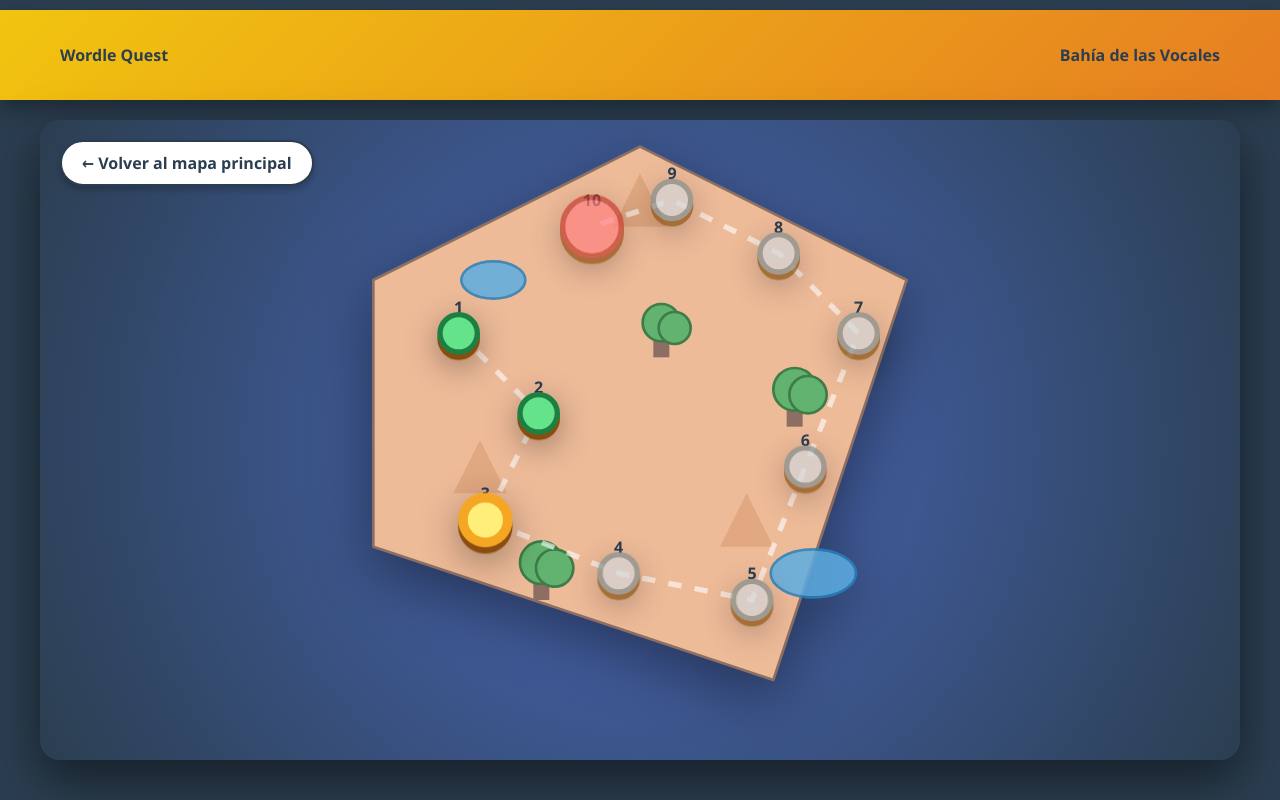
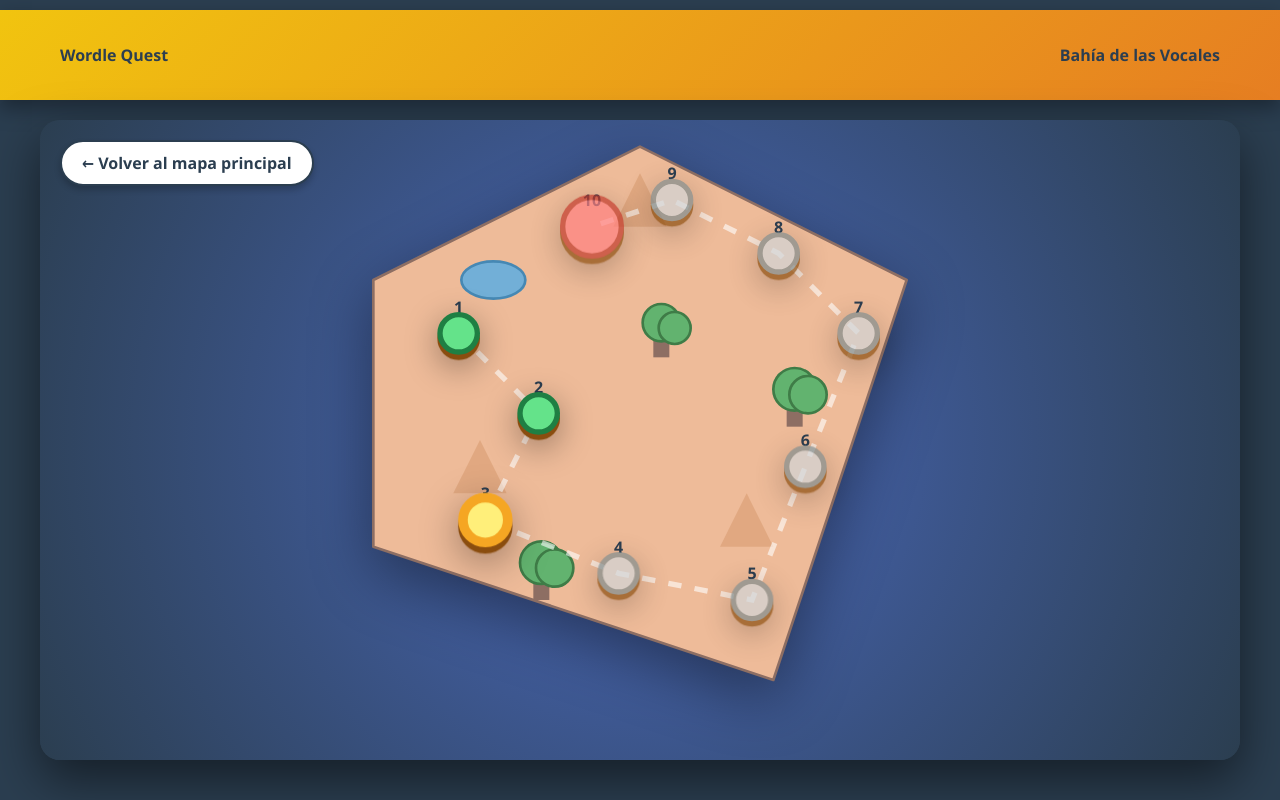
Before and after one commit to ignacioatienzac/Mapa-juegos, a plain HTML site: page mapas/pais-1.html in a window 1280 px wide. Drawn offline with Linux system fonts and the light colour scheme.

Commit message:
Remove large blue lake from map 1

```diff
--- a/mapas/pais-1.html
+++ b/mapas/pais-1.html
@@ -278,7 +278,6 @@
             </g>
 
             <ellipse class="lake" cx="95" cy="500" rx="12" ry="7" />
-            <ellipse class="lake" cx="215" cy="610" rx="16" ry="9" />
 
             <!-- CONECTOR DE CAMINO (Dashed Line) -->
             <!-- Conecta las coordenadas de los 10 puntos -->
```
